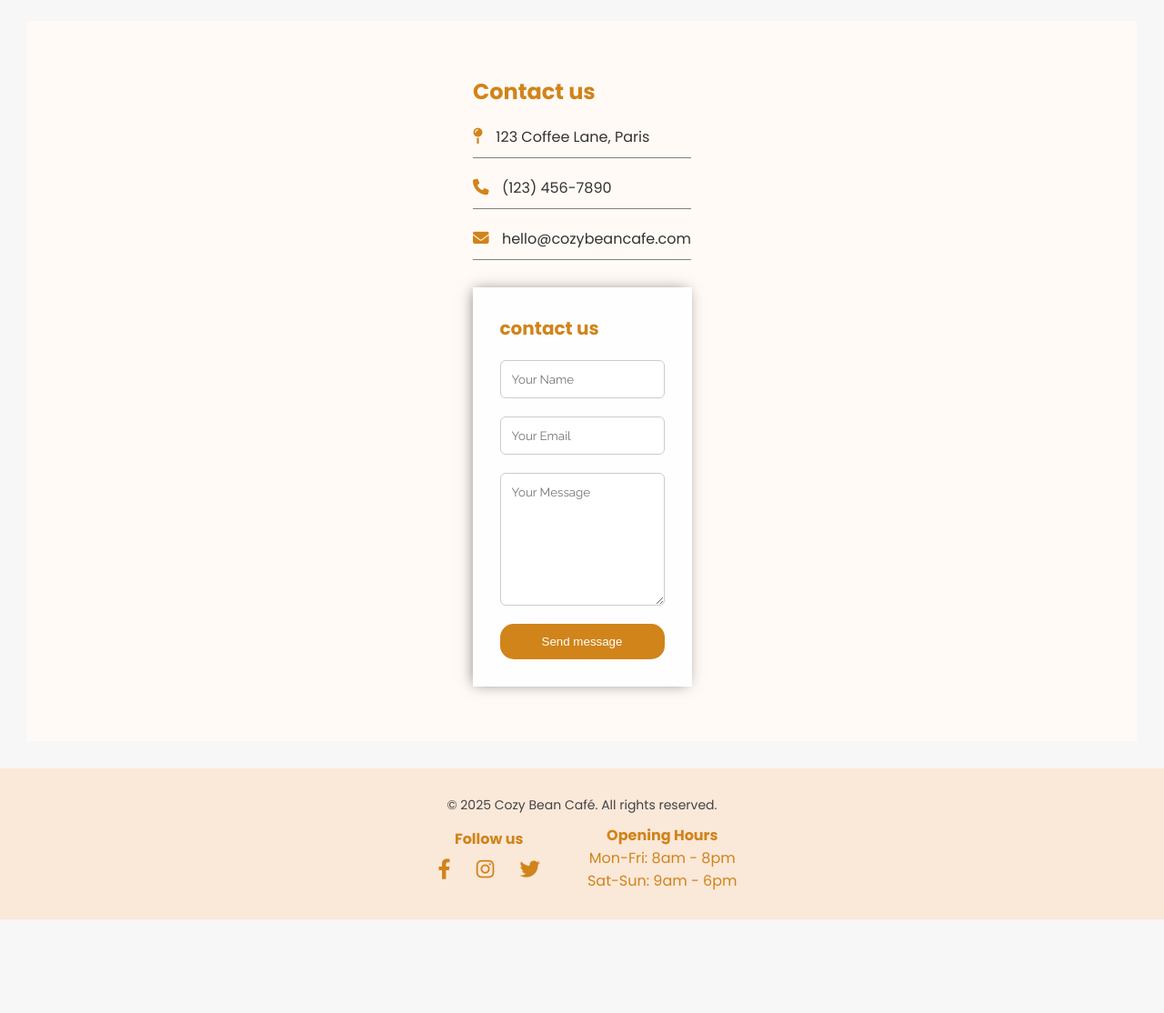
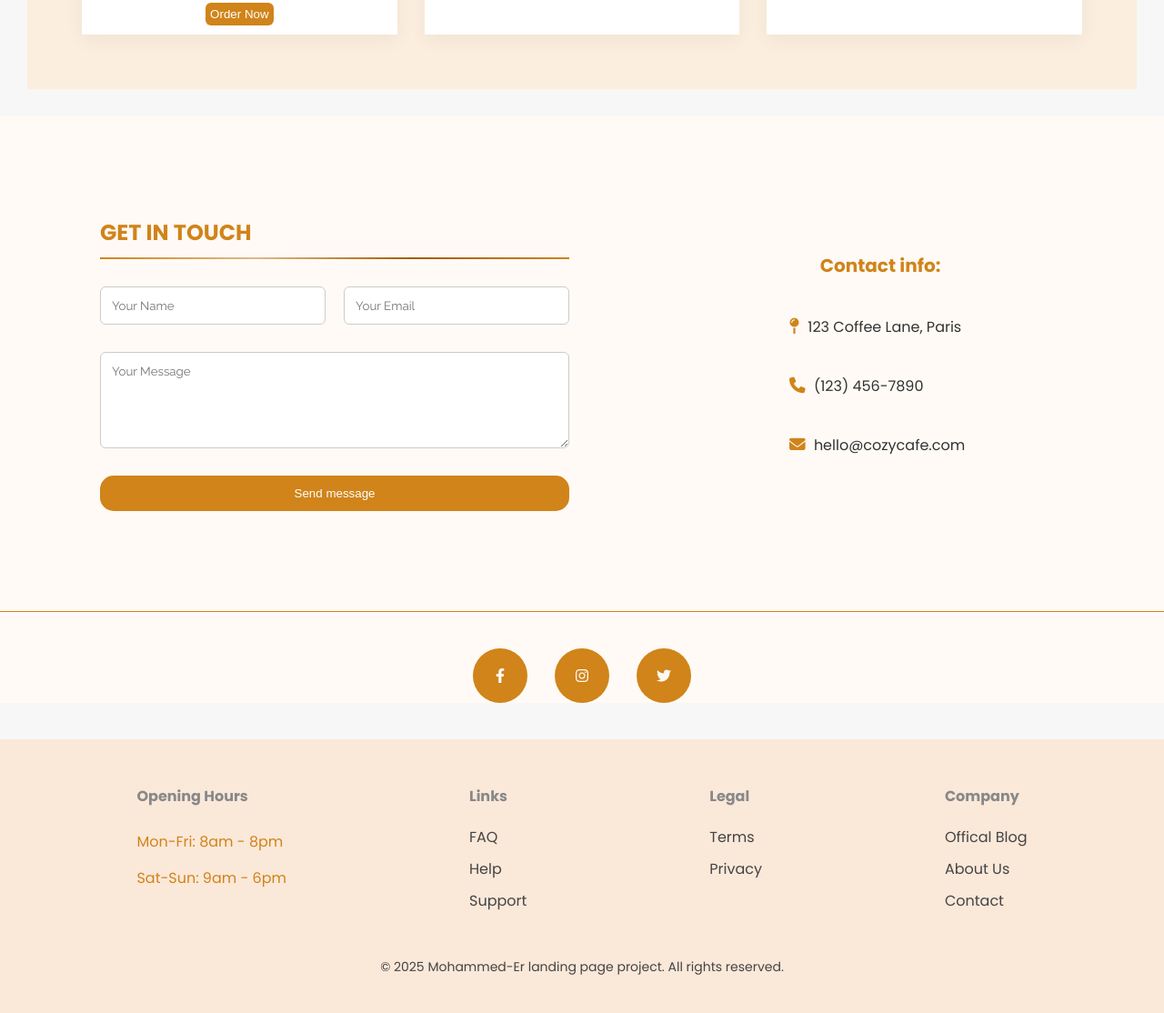
Before and after one commit to Mohammed-Er/Cafe-landing-page, a plain HTML site: page index.html in a window 1280 px wide. Shown: the part 3164-4278 px from the top of the page at 91% size. Before the commit the page ends 4175 px from the top, so only its background shows below. Drawn offline with Linux system fonts and the light colour scheme.

Commit message:
Restyle footer and contact sections

```diff
--- a/assets/style.css
+++ b/assets/style.css
@@ -152,56 +152,68 @@
         border-radius: 12px;
         box-shadow: 0 10px 25px rgba(0, 0, 0, 0.3);
     }
-
     .contact{
+        background-color: #fffaf5;
+    }
+    .wrapper{
         display: flex;
-        flex-direction: column;
-        padding: 60px;
+        padding: 70px;
         margin: 30px;
         align-items: center;
-        justify-content: center;
-        gap: 20px;
-        background-color: #fffaf5;
+        justify-content: space-between;
+        gap: 60px;
+        border-bottom: 1px solid #d0841a;
+        margin: 30px auto;
     }
 
     .contact__things{
         display: flex;
         gap: 20px;
         flex-direction: column;
+        flex-basis: 45%;
+        align-items: center;
+        justify-content: center;
     }
     .contact__things i {
         color: #d0841a;
-        margin-right: 10px;
         font-size: 1.1rem;
+        margin-right: 5px;
     }
     .contact__things p{
-        border-bottom: 1px solid gray;
         padding-bottom: 10px;
     }
-    .contact__item:hover{
-        transform: translateY(-5px);
-        cursor: pointer;
+
+    .contact__item{
+        padding-bottom: 10px;
+        gap: 10px;
+        min-width: 200px;
     }
+
 
     .contact__title{
         color: #d0841a;
+        border-bottom: 2px solid;
+        border-image: linear-gradient(to right, #d0841a, #e1b989, #a55c00, #d0841a) 2;
+        padding-bottom: 10px;
+        margin-bottom: 10px;
     }
 
+
     .contact__form{
-        background-color: #fefefe;
         display: flex;
         flex-direction: column;
         gap: 20px;
-        padding: 30px;
-        margin-top: 10px;
-        box-shadow: -2px 0px 15px -3px rgba(0,0,0,0.5);
-        -webkit-box-shadow: -2px 0px 15px -3px rgba(0,0,0,0.5);
-        -moz-box-shadow: -2px 0px 15px -3px rgba(0,0,0,0.5);
+        width: 100%;
+        flex-basis: 55%;
+        padding: 40px;
+        margin: 0;
+        box-sizing: border-box;
     }
 
     .contact__subtitle{
         color: #d0841a;
         font-size: 20px;
+        margin-bottom: 20px;
     }
 
     .contact__info{
@@ -210,18 +222,31 @@
         gap: 20px;
     }
 
-    .contact__form input ,
+    .contact__inp input ,
     .contact__form textarea{
         padding: 12px;
         border: 1px solid #ccc;
         border-radius: 6px;
         font-family: "Raleway", sans-serif;
         outline: none;
+        margin-bottom: 10px;
+    }
+
+    .contact__inp{
+        display: flex;
+        flex-direction: row;
+        height: auto;
+        gap: 20px;
+    }
+
+    .contact__inp input{
+        width: 100%;
     }
 
     .contact__form textarea {
-    resize: vertical;
-    height: 120px;
+        height: auto;
+        min-height: 80px;
+        resize: vertical;
     }
 
     .contact__form button{
@@ -239,10 +264,38 @@
     background-color: #f08f07;
     }
 
-    .contact__form input:focus,
+    .contact__inp input:focus,
     .contact__form textarea:focus {
     border: 1px solid #d0841a;
     box-shadow: 0 0 3px rgba(208, 132, 26, 0.4);
+    transition: border 0.3s ease, box-shadow 0.3s ease;
+    }
+
+    .contact__socials{
+        display: flex;
+        justify-content: center;
+        margin: 40px 0px;
+        gap: 30px;
+    }
+
+    .contact__socials a {
+    display: flex;
+    align-items: center;
+    justify-content: center;
+    width: 60px;
+    height: 60px;
+    background-color: #d0841a;
+    color: #fffaf5;
+    border-radius: 50%;
+    font-size: 16px;
+    transition: all 0.3s ease;
+}
+
+    .contact__socials a:hover {
+        background-color: #fffaf5;
+        color: #d0841a;
+        transform: translateY(-3px);
+        box-shadow: 0 5px 15px rgba(208, 132, 26, 0.3);
     }
 
 
@@ -301,68 +354,117 @@
     .menu__price{
         font-weight: bold;
         color: #333;
-        margin-bottom: 10px;
+    }
+
+    .menu__btn{
+        color: #fff;
+        background-color: #d0841a;
+        margin: 10px 0px;
+        transition: all 0.3s ease-in;
+        padding: 5px;
+        border-radius: 6px;
+        outline: none;
+        border: none;
+    }
+
+    .menu__btn:hover{
+        cursor: pointer;
+        background-color: #f08f07;
     }
 
     .footer{
         background-color: #fae8d9;
-        margin-top: 10px;
-        color: #d0841a;
+        margin-top: 15px;
+        color: #888;
         padding: 30px;
-        text-align: center
+        display: flex;
+        flex-direction: column;
     }
 
     .footer__text{
         color: #444;
         font-size: 14px;
-        margin-bottom: 10px
+        margin-bottom: 10px;
+        align-self: center;
     }
 
-    .footer__container{
+    .footer__links{
         display: flex;
-        align-items: center;
-        justify-content: center;
         flex-direction: row;
+        padding: 20px;
+        justify-content: space-around;
     }
 
-    .footer__socials{
-        margin-right: 40px;
+    .footer__item{
+        display: flex;
+        flex-direction: column;
+        gap: 10px;
+        min-height: 170px;
     }
 
-    .footer__socials i{
-        padding: 10px;
+    .footer__item a{
+        color: #444;
+        text-decoration: none !important;
+        display: inline-block;
     }
 
-    .footer__socials a{
-        font-size: 1.4rem;
-        color: #d0841a;
-        margin: 0 2px;
-        transition: color 0.3s;
+    .footer__item a:hover{
+        text-decoration: underline solid #888 1px !important;
+        color: #888;
+        transition: all 0.1s ease-in;
     }
 
-    .footer__socials a:hover {
-        color: #a55c00;
+    .footer__item p{
+        color: #d0841a;
+        margin-top: 5px;
+    }
+
+    .footer__item h4{
+        margin-bottom: 10px;
+    }
+
+    .footer__item-link{
+        display: flex;
+        flex-direction: column;
+        gap: 10px;
+    }
+    .contact__socials a {
+        text-decoration: none !important;
+    }
+
+    .fab, .fas {
+        display: inline-block;
+        text-decoration: none;
+        border-bottom: none;
     }
 
 @media (max-width: 768px) {
     .nav__container{
         display: flex;
-        flex-direction: column;
+        flex-direction: row;
         padding: 15px;
+        flex-wrap: wrap;
     }
     .nav__container h2{
         font-size: 22px;
+        padding: 10px;
     }
     .nav__list{
         padding: 10px;
         width: 100%;
         display: none;
+        width: 100%;
         flex-direction: column;
         border-radius: 8px;
-        background-color: rgba(226, 223, 219, 0.95)
+        background-color: rgba(226, 223, 219, 0.95);
+        margin-top: 10px;
+
     }
     .nav__list-item{
         font-size: 14px;
+        display: flex;
+        align-items: center;
+        justify-content: center;
     }
 
     .nav__toggle{
@@ -410,17 +512,90 @@
         margin-bottom: 5px;
     }
 
-    .menu, .contact, .cafe {
-    padding: 20px;
-    margin: 15px;
+    .menu, .contact, .cafe, .footer {
+    padding: 15px;
+    margin: 10px;
   }
+
+    .wrapper{
+        flex-direction: column;
+        gap: 20px;
+    }
+
+    .contact__item{
+        min-width: auto;
+    }
     .contact__form{
-        padding: 15px;
+        margin-bottom: 50px;
+        flex: 1;
+        padding: 25px;
+    }
+
+    .contact__things{
+        flex: 1;
+    }
+
+    .contact__inp{
+        flex-direction: column;
+    }
+
+    .contact__inp input {
+        margin-bottom: 15px;
+        width: auto;
+    }
+
+    .contact__socials a {
+        font-size: 12pz;
+        width: 40px;
+        height: 40px;
+    }
+
+    .contact__info{
+        flex-wrap: wrap;
+    }
+
+    .footer__links{
+        flex-direction: column;
+    }
+
+    .footer__item{
+        gap: 8px;
+        min-height: 90px;
+    }
+
+    .footer__item a , .footer__item p{
+        font-size: 13px;
+    }
+
+    .footer__item h4{
+        font-size: 15px;
+        margin-bottom: 5px;
+    }
+
+
+    .footer__item-link{
+        display: flex;
+        flex-direction: row;
+        gap: 20px;
+    }
+
+    .footer__text{
+        margin: 0;
+        font-size: 12px;
     }
 }
 
-@media (min-width: 769px) and (max-width: 1224px){
+@media (min-width: 769px) and (max-width: 1024px){
     .menu__grid{
         grid-template-columns: repeat(2, 1fr);
     }
+    .wrapper{
+        flex-direction: column;
+        padding: 30px;
+        gap: 25px;
+    }
+
+    .contact__item{
+        width: 100%;
+    }
 }
--- a/index.html
+++ b/index.html
@@ -64,95 +64,133 @@ At Cozy Bean, we believe that a café is more than a place to get coffee — it'
                 <h3 class="menu__item">Croissant</h3>
                 <p class="menu__desc">Fresh and baked daily</p>
                 <span class="menu__price">$4.00</span>
+                <button class="menu__btn">Order Now</button>
             </div>
             <div class="menu__card">
                 <img src="assets/images/agustin-ljosmyndun-9YClZQXXZPQ-unsplash.jpg" alt="menu img." class="menu__img">
                 <h3 class="menu__item">Chocolate Muffin</h3>
                 <p class="menu__desc">Soft and moist with melty chocolate chunks</p>
                 <span class="menu__price">$3.75</span>
+                <button class="menu__btn">Order Now</button>
             </div>
             <div class="menu__card">
                 <img src="assets/images/jonathan-kemper-C4oRBV0P0gE-unsplash.jpg" alt="menu img." class="menu__img">
                 <h3 class="menu__item">Cinnamon Roll</h3>
                 <p class="menu__desc">Swirled with cinnamon-sugar</p>
                 <span class="menu__price">$4.25</span>
+                <button class="menu__btn">Order Now</button>
             </div>
             <div class="menu__card">
                 <img src="assets/images/tim-wildsmith-5cC8kzR_b6o-unsplash.jpg" alt="menu img." class="menu__img">
                 <h3 class="menu__item">Cappuccino</h3>
                 <p class="menu__desc">Bold espresso topped with silky milk foam</p>
                 <span class="menu__price">$3.50</span>
+                <button class="menu__btn">Order Now</button>
             </div>
             <div class="menu__card">
                 <img src="assets/images/demi-deherrera-L-sm1B4L1Ns-unsplash.jpg" alt="menu img." class="menu__img">
                 <h3 class="menu__item">Latte</h3>
                 <p class="menu__desc">Smooth and mellow with steamed milk</p>
                 <span class="menu__price">$3.75</span>
+                <button class="menu__btn">Order Now</button>
             </div>
             <div class="menu__card">
                 <img src="assets/images/giancarlo-duarte-RtHw0PWCLhw-unsplash.jpg" alt="menu img." class="menu__img">
                 <h3 class="menu__item">Hot Chocolate</h3>
                 <p class="menu__desc">Velvety and sweet with real cocoa</p>
                 <span class="menu__price">$3.25</span>
+                <button class="menu__btn">Order Now</button>
             </div>
             <div class="menu__card">
                 <img src="assets/images/eiliv-aceron-_tSgUmeYMm8-unsplash.jpg" alt="menu img." class="menu__img">
                 <h3 class="menu__item">Iced Coffee</h3>
                 <p class="menu__desc">clean and refreshing with a bold kick.</p>
                 <span class="menu__price">$3.50</span>
+                <button class="menu__btn">Order Now</button>
             </div>
             <div class="menu__card">
                 <img src="assets/images/olena-bohovyk-3aqVCnwcO3s-unsplash.jpg" alt="menu img." class="menu__img">
                 <h3 class="menu__item">Iced Matcha</h3>
                 <p class="menu__desc">cool and energizing.</p>
                 <span class="menu__price">$3.25</span>
+                <button class="menu__btn">Order Now</button>
             </div>
             <div class="menu__card">
                 <img src="assets/images/wafer-wan-8JUiGoAnpp8-unsplash.jpg" alt="menu img." class="menu__img">
                 <h3 class="menu__item">Sparkling water</h3>
                 <p class="menu__desc">Crisp, bubbly, and refreshing</p>
                 <span class="menu__price">$3.00</span>
+                <button class="menu__btn">Order Now</button>
             </div>
         </div>
     </section>
     <section class="contact" id="contact">
-        <div class="contact__things">
+        <div class="wrapper">
+            <form class="contact__form">
                 <h2 class="contact__title">
-                Contact us
+                    GET IN TOUCH
                 </h2>
-            <div class="contact__item"><p><i class="fa-solid fa-map-pin"></i> 123 Coffee Lane, Paris</p></div>
-            <div class="contact__item"><p><i class="fa-solid fa-phone"></i> (123) 456-7890</p></div>
-            <div class="contact__item"><p><i class="fa-solid fa-envelope"></i> hello@cozybeancafe.com</p></div>
-        </div>
-        <form class="contact__form">
-            <h3 class="contact__subtitle">
-                contact us
-            </h3>
                 <div class="contact__info">
+                    <div class="contact__inp">
                         <input type="text" placeholder="Your Name" required>
                         <input type="text" placeholder="Your Email" required>
+                    </div>
                     <textarea placeholder="Your Message" required></textarea>
                     <button class="contact__button">
                         Send message
                     </button>
                 </div>
             </form>
-    </section>
-
-    <footer class="footer">
-         <p class="footer__text">&copy; 2025 Cozy Bean Café. All rights reserved.</p>
-        <div class="footer__container">
-            <div class="footer__socials">
-                <h4 class="footer__socials-title">Follow us</h4>
+            <div class="contact__things">
+                <h3 class="contact__subtitle">
+                    Contact info:
+                </h3>
+                <div class="contact__item"><p><i class="fa-solid fa-map-pin"></i> 123 Coffee Lane, Paris</p></div>
+                <div class="contact__item"><p><i class="fa-solid fa-phone"></i> (123) 456-7890</p></div>
+                <div class="contact__item"><p><i class="fa-solid fa-envelope"></i> hello@cozycafe.com</p></div>
+            </div>
+        </div>
+        <div class="contact__socials">
             <a href="#"><i class="fab fa-facebook-f"></i></a>
             <a href="#"><i class="fab fa-instagram"></i></a>
             <a href="#"><i class="fab fa-twitter"></i></a>
         </div>
-        <div class="footer_opening">
+    </section>
+
+    <footer class="footer">
+        <div class="footer__links">
+            <div class="footer__item">
                 <h4>Opening Hours</h4>
+                <div class="footer__item-link">
                     <p>Mon-Fri: 8am - 8pm</p>
                     <p>Sat-Sun: 9am - 6pm</p>
                 </div>
+            </div>
+            <div class="footer__item">
+                <h4>Links</h4>
+                <div class="footer__item-link">
+                    <a href="">FAQ</a>
+                    <a href="">Help</a>
+                    <a href="">Support</a>
+                </div>
+            </div>
+            <div class="footer__item">
+                <h4>Legal</h4>
+                <div class="footer__item-link">
+                    <a href="">Terms</a>
+                    <a href="">Privacy</a>
+                </div>
+            </div>
+            <div class="footer__item">
+                <h4>Company</h4>
+                <div class="footer__item-link">
+                    <a href="">Offical Blog</a>
+                    <a href="">About Us</a>
+                    <a href="">Contact</a>
+                </div>
+            </div>
+        </div>
+        <p class="footer__text">&copy; 2025 Mohammed-Er landing page project. All rights reserved.</p>
     </footer>
     <script src="assets/script.js"></script>
 </body>
```
Also changed, not shown: assets/script.js (+7 -0 lines), assets/images/image4.png. Lines whose indentation alone changed are shown as unchanged.
